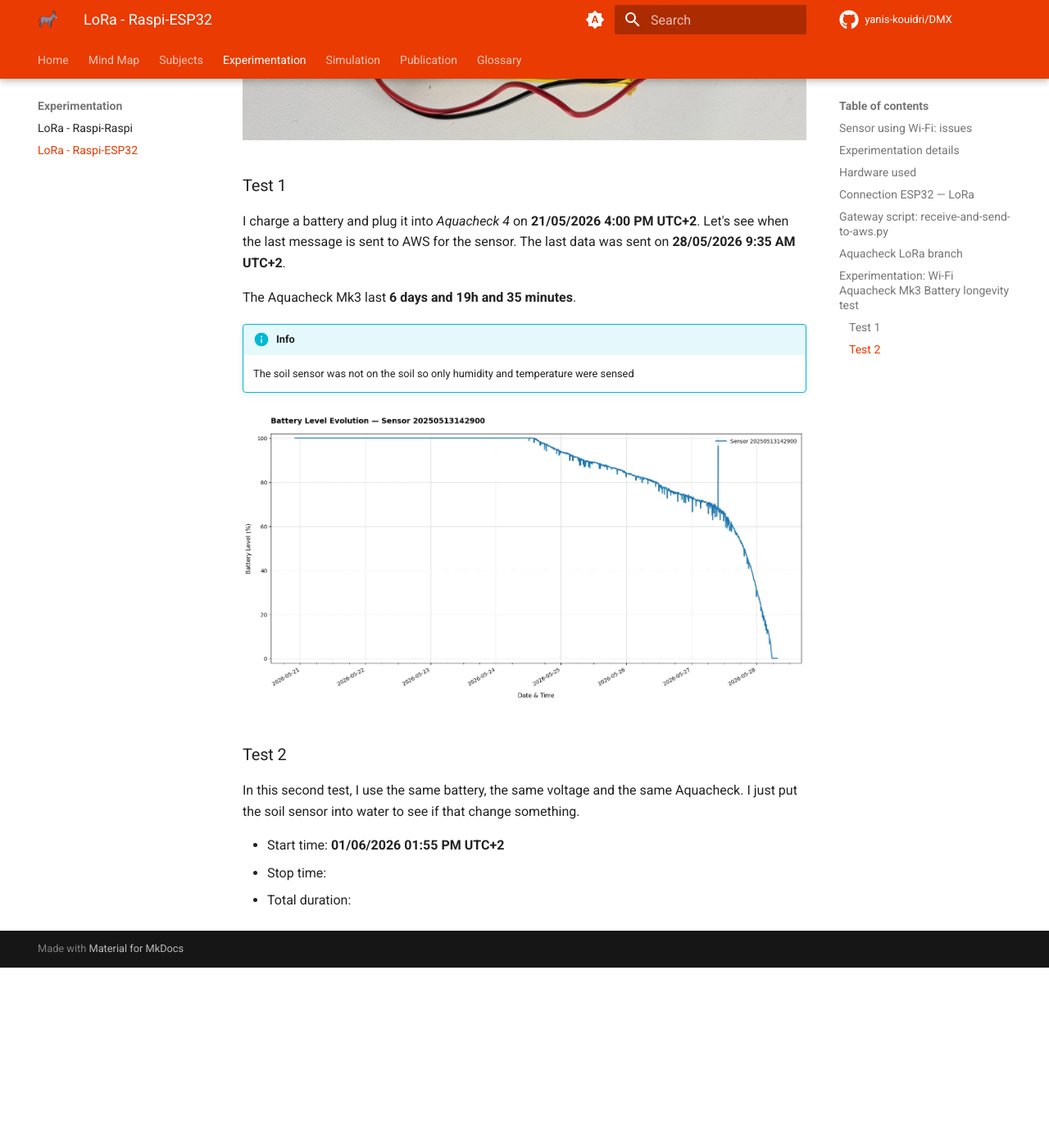
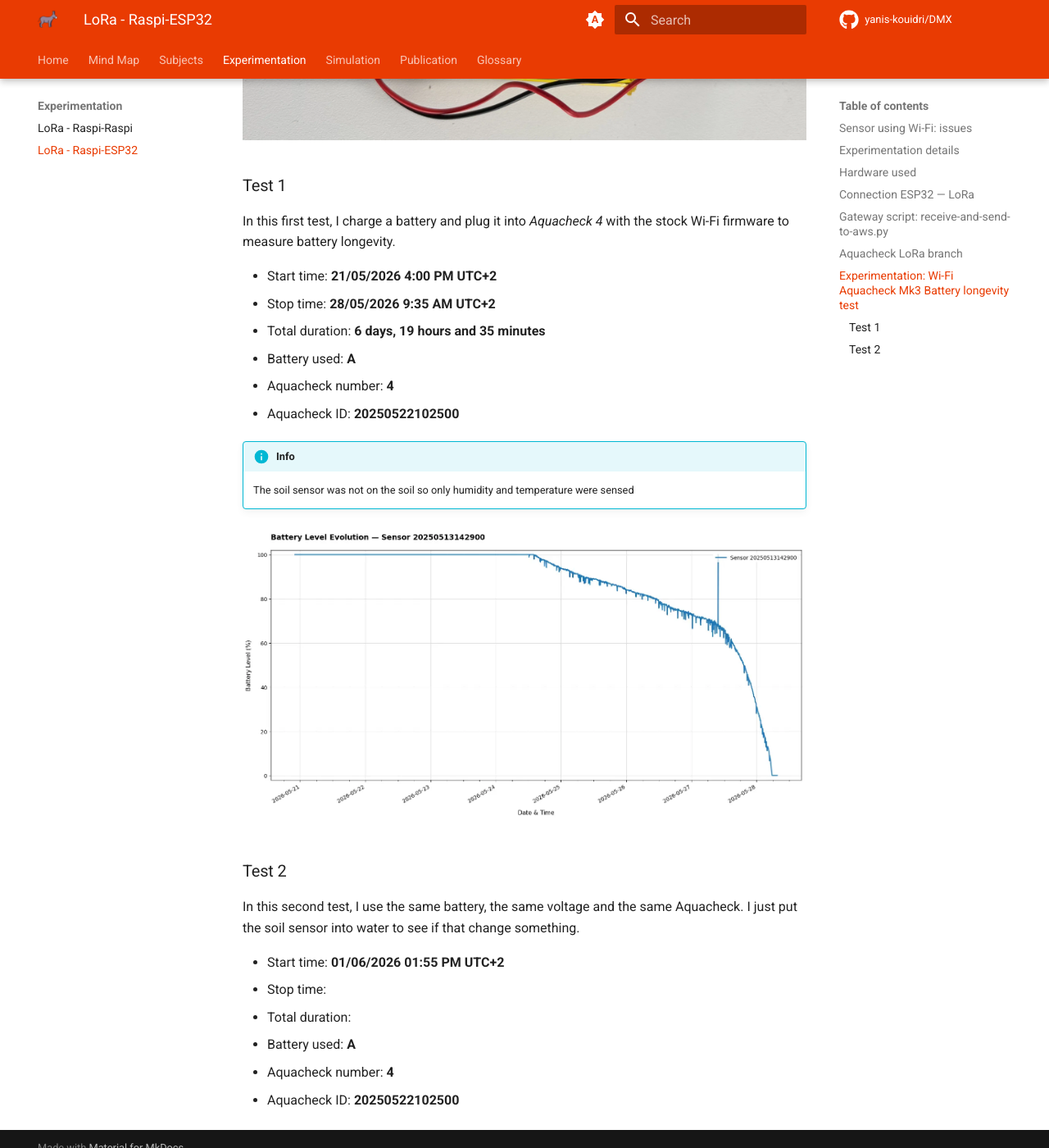
Before and after one commit to Yanis-Kouidri/DMX, an MkDocs documentation site: the page built from docs/experimentation/lora-raspi-esp32/lora-raspi-esp32.md, in a window 1280 px wide and 1400 px high, scrolled down 4655 px. Shown: the whole window at 82% size. Built offline with MkDocs 1.6.1 and Material for MkDocs 9.7.7, drawn with Linux system fonts in a browser that asks for light colours; comment, search, counter and statistics services are not loaded; before the commit the page ends 5835 px from its top, so only the background shows below that.

Commit message:
docs(lora-raspi-esp32): enhance test 1 documentation with detailed battery longevity metrics
Update the test 1 section to include specific start and stop times, total duration, and Aquacheck details for improved clarity on battery performance.

```diff
--- a/docs/experimentation/lora-raspi-esp32/lora-raspi-esp32.md
+++ b/docs/experimentation/lora-raspi-esp32/lora-raspi-esp32.md
@@ -70,11 +70,14 @@
 
 ### Test 1
 
-I charge a battery and plug it into *Aquacheck 4* on **21/05/2026 4:00 PM UTC+2**.
-Let's see when the last message is sent to AWS for the sensor.
-The last data was sent on **28/05/2026 9:35 AM UTC+2**.
+In this first test, I charge a battery and plug it into *Aquacheck 4* with the stock Wi-Fi firmware to measure battery longevity.
 
-The Aquacheck Mk3 last **6 days and 19h and 35 minutes**.
+- Start time: **21/05/2026 4:00 PM UTC+2**
+- Stop time: **28/05/2026 9:35 AM UTC+2**
+- Total duration: **6 days, 19 hours and 35 minutes**
+- Battery used: **A**
+- Aquacheck number: **4**
+- Aquacheck ID: **20250522102500**
 
 !!! info
 
@@ -89,3 +92,6 @@
 - Start time: **01/06/2026 01:55 PM UTC+2**
 - Stop time:
 - Total duration:
+- Battery used: **A**
+- Aquacheck number: **4**
+- Aquacheck ID: **20250522102500**
```
